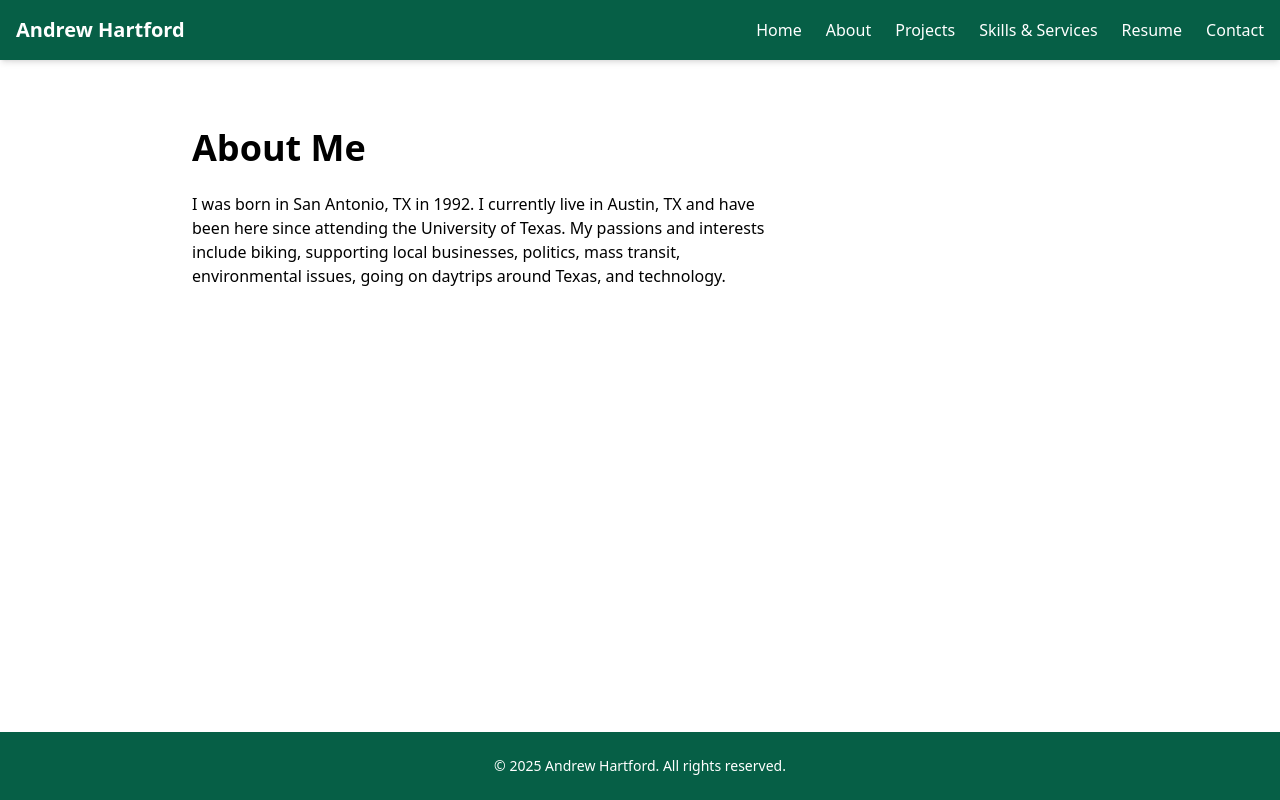
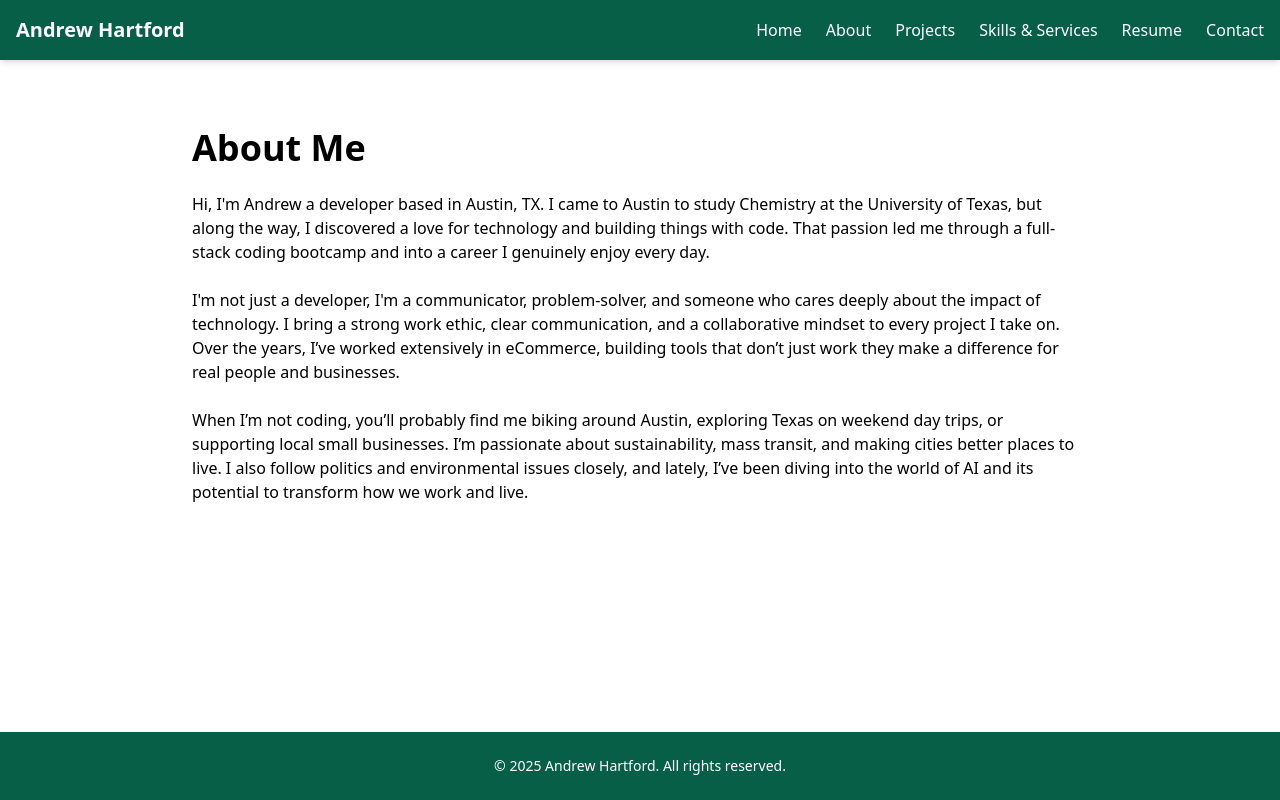
Before and after one commit to audiomuse1/personal-portfolioWebsite, a Next.js app: page /about in a window 1280 px wide. Built offline with nearby package versions, Linux system fonts and the light colour scheme.

Commit message:
Updated about me

```diff
--- a/src/app/about/page.tsx
+++ b/src/app/about/page.tsx
@@ -5,12 +5,14 @@ export default function AboutPage() {
       <div className="max-w-4xl mx-auto">
         <section>
           <h1 className="text-4xl font-bold mb-6">About Me</h1>
-          <p className="max-w-prose">
-            I was born in San Antonio, TX in 1992. I currently live in Austin, TX
-            and have been here since attending the University of Texas. My passions
-            and interests include biking, supporting local businesses, politics,
-            mass transit, environmental issues, going on daytrips around Texas, and
-            technology.
+          <p className="prose prose-lg prose-neutral">
+            Hi, I'm Andrew a developer based in Austin, TX.  I came to Austin to study Chemistry at the University of Texas, but along the way, I discovered a love for technology and building things with code. That passion led me through a full-stack coding bootcamp and into a career I genuinely enjoy every day.
+            <br></br>
+            <br></br>
+            I'm not just a developer, I'm a communicator, problem-solver, and someone who cares deeply about the impact of technology. I bring a strong work ethic, clear communication, and a collaborative mindset to every project I take on. Over the years, I’ve worked extensively in eCommerce, building tools that don’t just work they make a difference for real people and businesses.
+            <br></br>
+            <br></br>
+            When I’m not coding, you’ll probably find me biking around Austin, exploring Texas on weekend day trips, or supporting local small businesses. I’m passionate about sustainability, mass transit, and making cities better places to live. I also follow politics and environmental issues closely, and lately, I’ve been diving into the world of AI and its potential to transform how we work and live.
           </p>
           {/* Add more details here */}
         </section>
```
